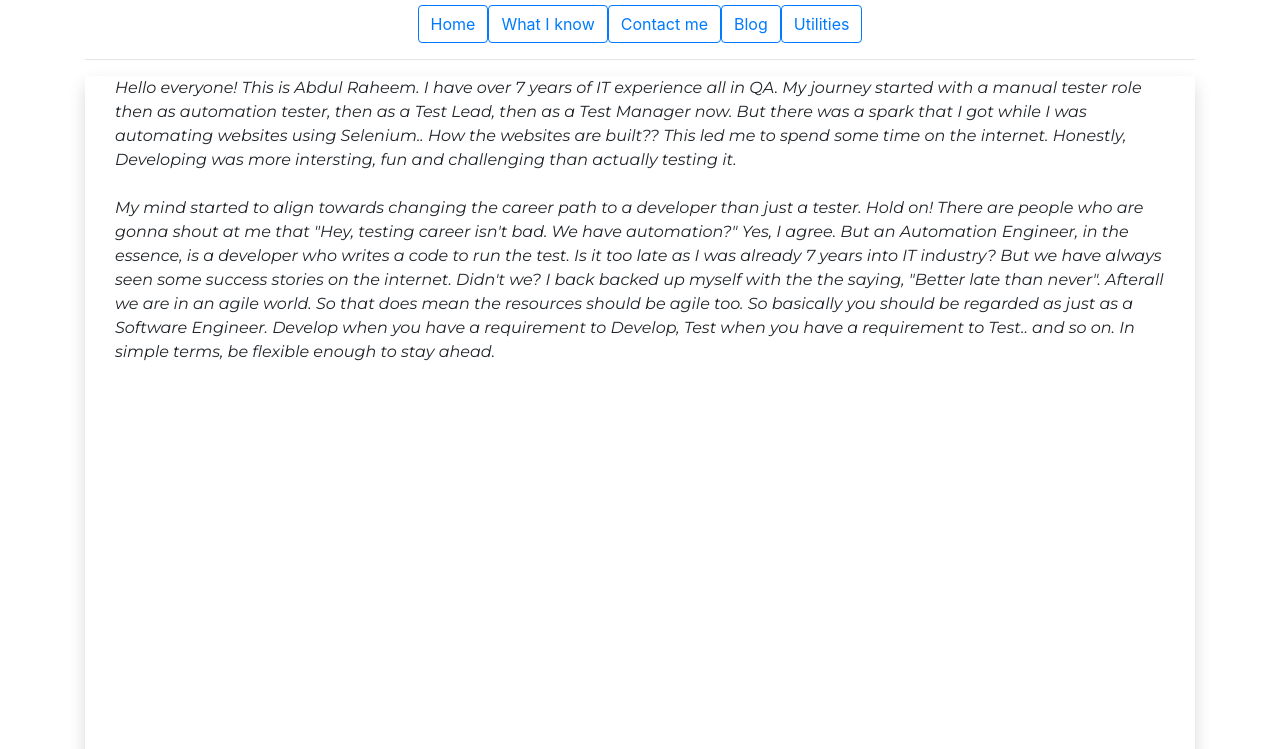
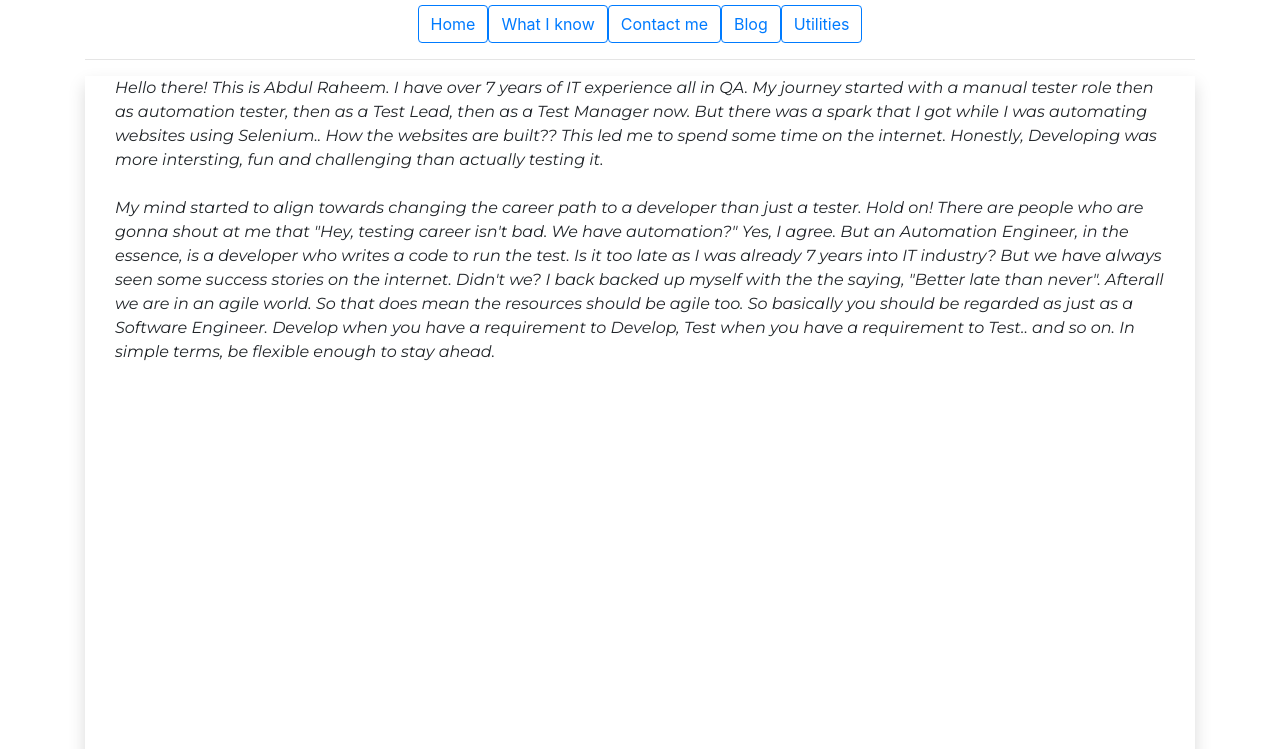
Before and after one commit to abdulraheem1989/sample, a website: page index.html at #/home in a window 1280 px wide. Shown: the part 51-800 px from the top of the page. Drawn offline with nearby package versions, Linux system fonts and the light colour scheme; some packages are replaced by stand-ins of ours.

Commit message:
homepage

```diff
--- a/pages/home.html
+++ b/pages/home.html
@@ -4,7 +4,7 @@
   <div class="container shadow" style="min-height:1000px;">
     <div class="container">
     <section>
-      Hello everyone! This is Abdul Raheem. I have over 7 years of IT experience all in QA. My journey started with a manual tester role then as automation tester, then as a Test Lead, then as a Test Manager now.
+      Hello there! This is Abdul Raheem. I have over 7 years of IT experience all in QA. My journey started with a manual tester role then as automation tester, then as a Test Lead, then as a Test Manager now.
       But there was a spark that I got while I was automating websites using Selenium.. How the websites are built?? This led me to spend some time on the internet.
       Honestly, Developing was more intersting, fun and challenging than actually testing it.
     </section>
```
